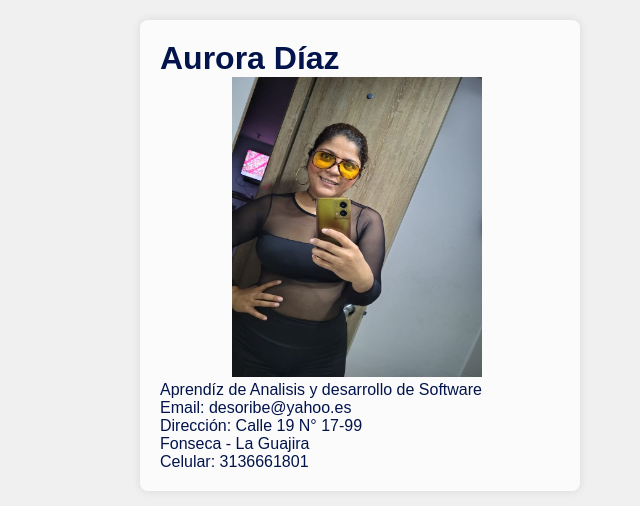
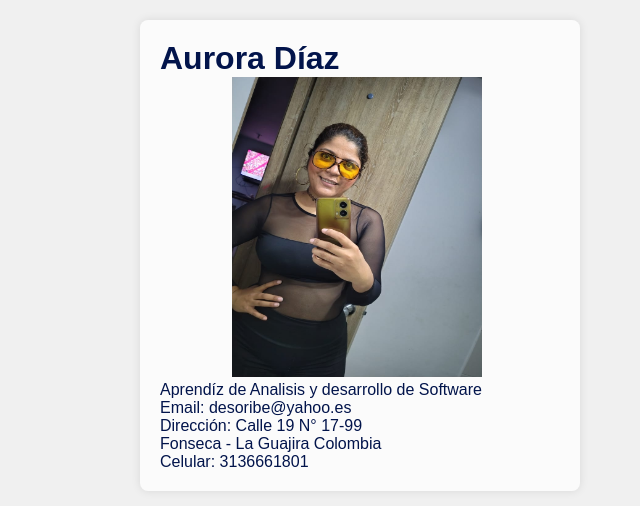
Before and after one commit to desoribe/Mi_perfil, a plain HTML site: page index.html in a window 1280 px wide. Shown: the full height of the page, 280-920 px from the left. Drawn offline with Linux system fonts and the light colour scheme.

Commit message:
Se agregó Colombia al perfil

```diff
--- a/index.html
+++ b/index.html
@@ -17,7 +17,7 @@
         <p>Aprendíz de Analisis y desarrollo de Software</p>
         <p>Email: desoribe@yahoo.es</p>
         <p>Dirección: Calle 19 N° 17-99</p>
-        <p>Fonseca - La Guajira</p>
+        <p>Fonseca - La Guajira Colombia</p>
         <p>Celular: 3136661801</p>
 
     </div>
```
